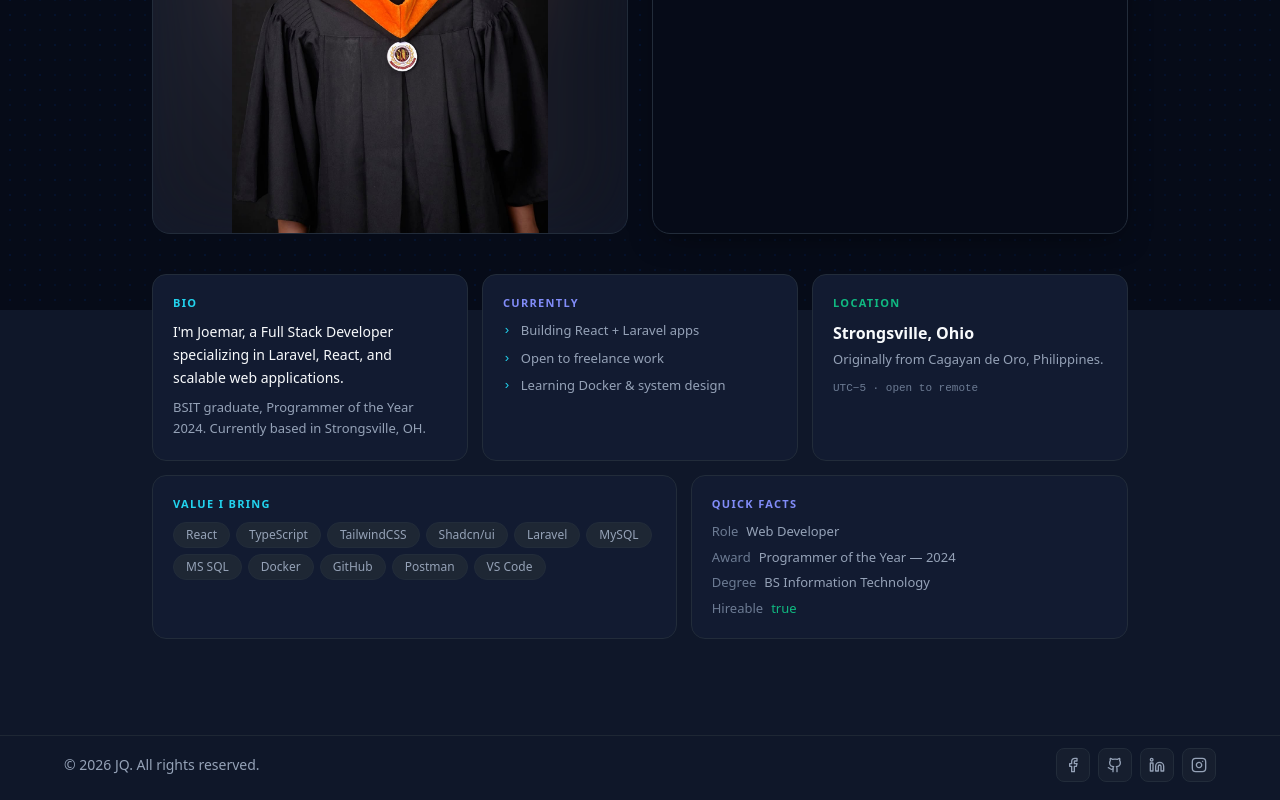
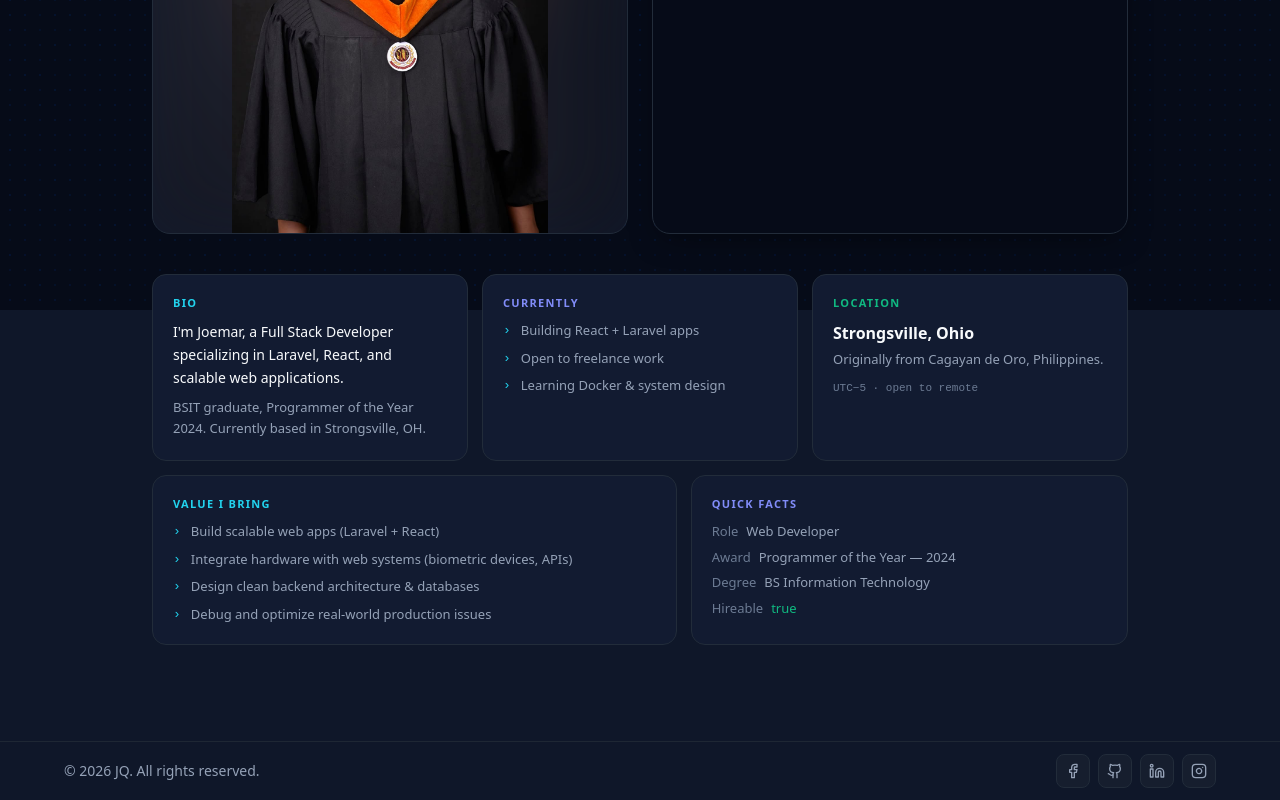
Before and after one commit to raam221027/jcqportfolio, a React (Vite) app: page /about in a window 1280 px wide. Shown: the part 490-1290 px from the top of the page. Built offline with nearby package versions, Linux system fonts and the light colour scheme.

Commit message:
changed the skills into Value I Bring in About page

```diff
--- a/src/data/profile.ts
+++ b/src/data/profile.ts
@@ -1,15 +1,8 @@
-export const skills = [
-  "React",
-  "TypeScript",
-  "TailwindCSS",
-  "Shadcn/ui",
-  "Laravel",
-  "MySQL",
-  "MS SQL",
-  "Docker",
-  "GitHub",
-  "Postman",
-  "VS Code",
+export const valueIBring = [
+  "Build scalable web apps (Laravel + React)",
+  "Integrate hardware with web systems (biometric devices, APIs)",
+  "Design clean backend architecture & databases",
+  "Debug and optimize real-world production issues",
 ];
 
 export const profile = {
--- a/src/pages/AboutPage.tsx
+++ b/src/pages/AboutPage.tsx
@@ -1,8 +1,7 @@
 import PageShell, { PageHeader } from "@/components/PageShell";
 import { TerminalBoot } from "@/components/ui/terminal-boot";
 import InfoCard from "@/components/InfoCard";
-import Pill from "@/components/Pill";
-import { profile, skills } from "@/data/profile";
+import { profile, valueIBring } from "@/data/profile";
 import gradImg from "@/assets/grad_photo.jpg";
 
 export default function AboutPage() {
@@ -62,11 +61,14 @@ export default function AboutPage() {
 
       <div className="grid gap-3.5 lg:grid-cols-[1.2fr_1fr]">
         <InfoCard title="Value I Bring" accent="cyan">
-          <div className="flex flex-wrap gap-1.5">
-            {skills.map((t) => (
-              <Pill key={t}>{t}</Pill>
+          <ul className="flex flex-col gap-2">
+            {valueIBring.map((item) => (
+              <li key={item} className="flex items-start gap-2.5 text-[13px] text-fg-muted">
+                <span className="font-mono text-brand-cyan400">›</span>
+                {item}
+              </li>
             ))}
-          </div>
+          </ul>
         </InfoCard>
         <InfoCard title="Quick facts" accent="indigo">
           <ul className="flex flex-col gap-1.5 text-[13px] text-fg-muted">
```
